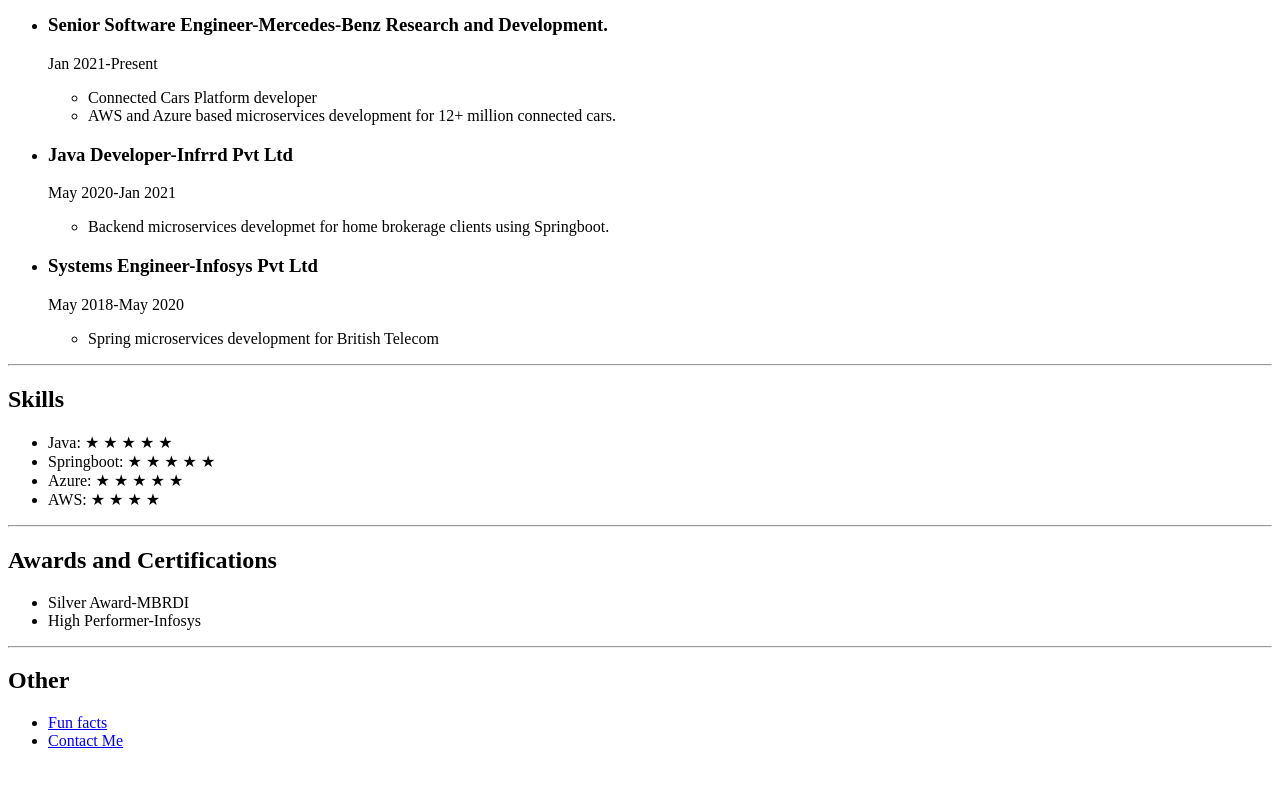
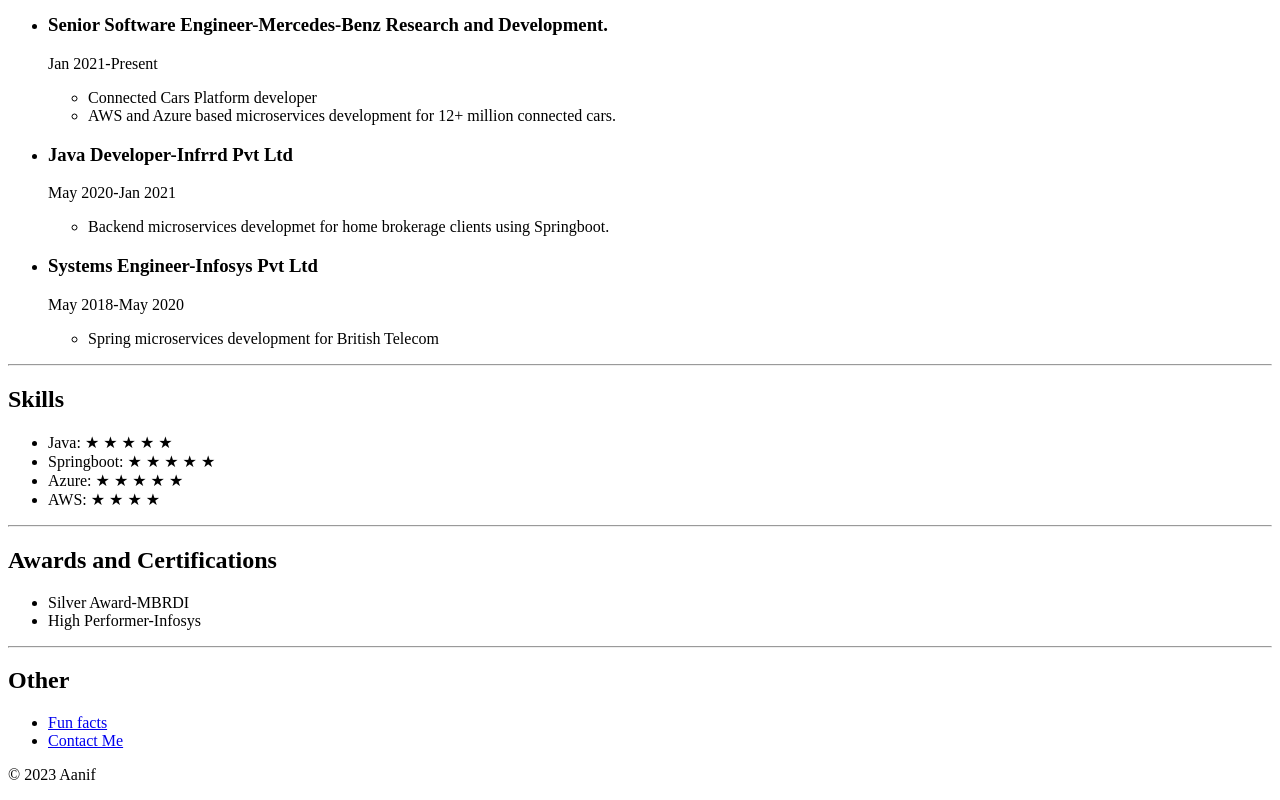
Before and after one commit to SyedAanif/01-HTML_Web-Dev, a plain HTML site: page 13-Project-4/index.html in a window 1280 px wide. Shown: the part 528-1328 px from the top of the page. Before the commit the page ends 1294 px from the top, so only its background shows below. Drawn offline with Linux system fonts and the light colour scheme.

Commit message:
Added copyright

```diff
--- a/13-Project-4/index.html
+++ b/13-Project-4/index.html
@@ -74,6 +74,9 @@
         <li><a href="./public/contact.html">Contact Me</a></li>
     </ul>
 
+    <footer>
+        <p>&#169; 2023 Aanif</p>
+    </footer>
 
 </body>
 </html>
```
